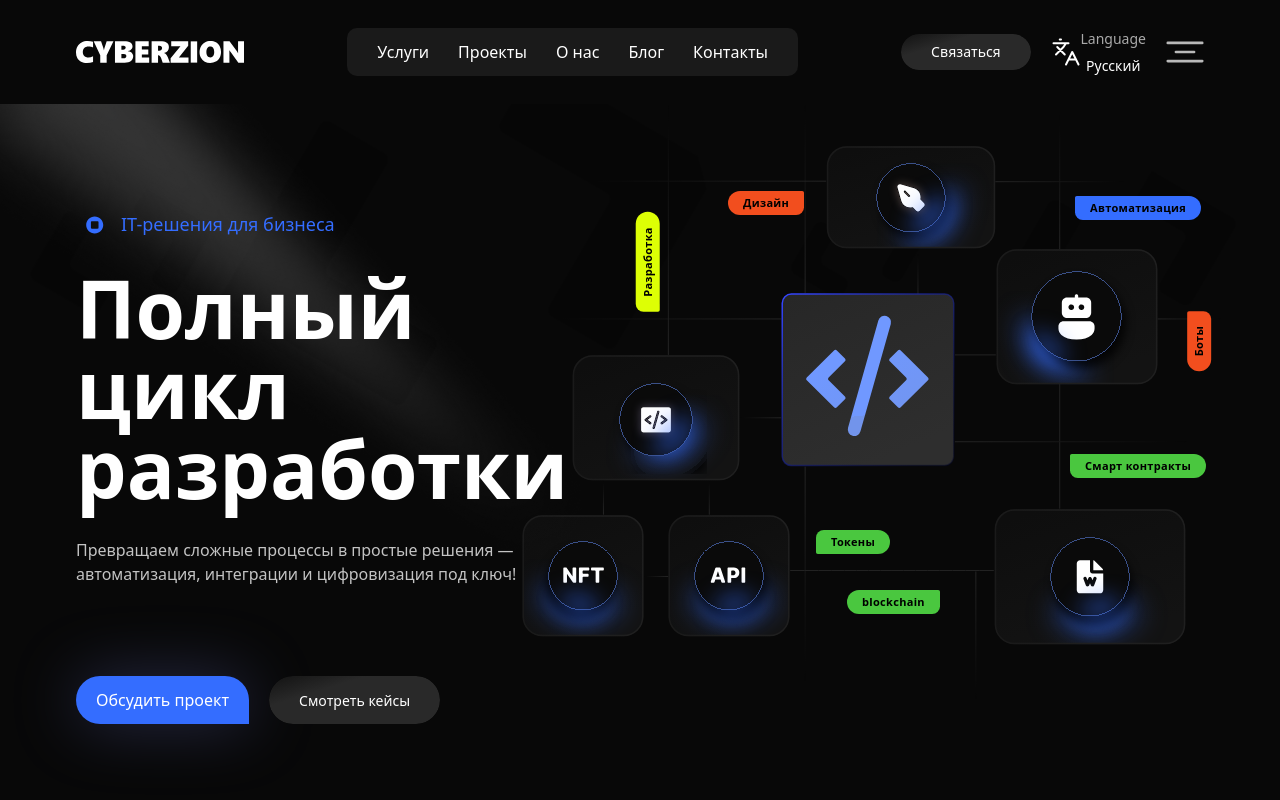
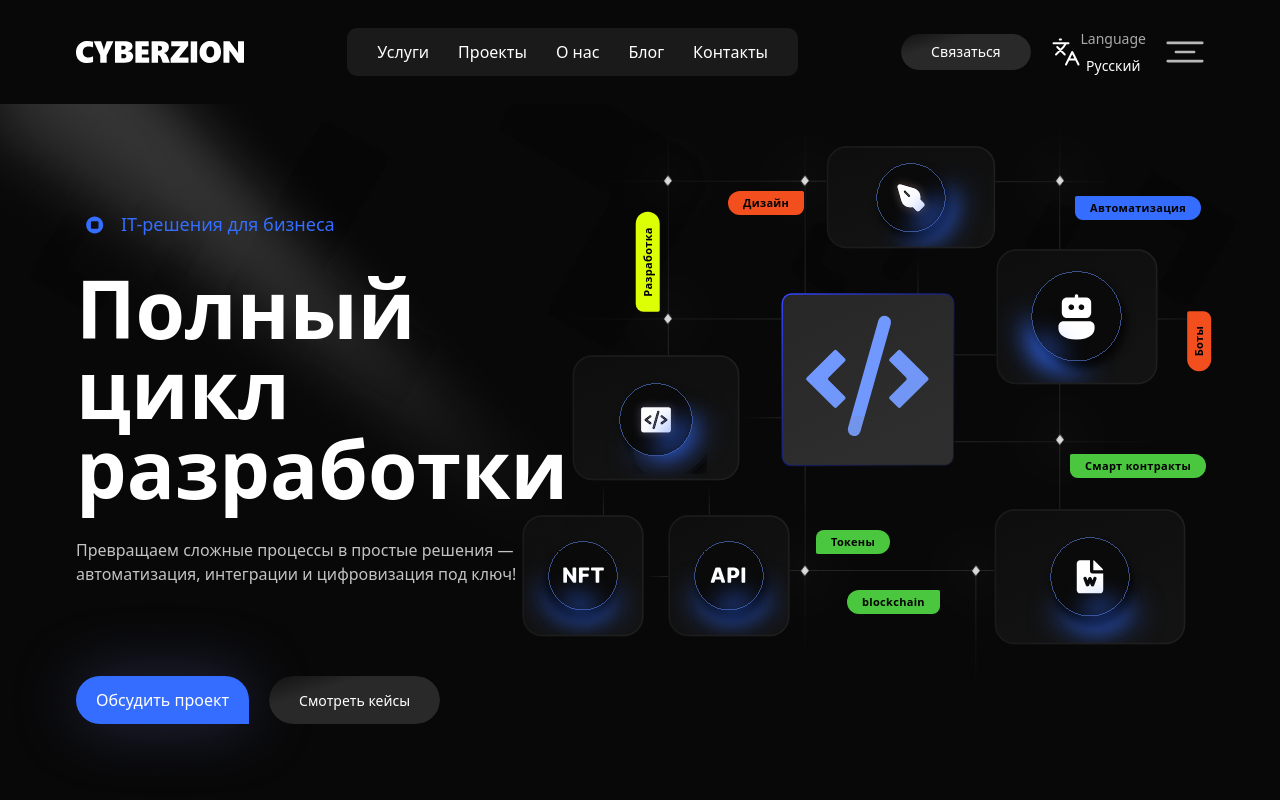
Before and after one commit to AlexandrNikolaenko/cyberzion, a Next.js app in the folder frontend/: page / in a window 1280 px wide. Shown: the top 800 px of the page. Built offline with nearby package versions, Linux system fonts and the light colour scheme.

Commit message:
feat: add svg stars

```diff
--- a/frontend/src/app/page.jsx
+++ b/frontend/src/app/page.jsx
@@ -113,8 +113,47 @@ const services = [
   },
 ];
 
+const startMotionPosition = [
+  {
+    id: 0,
+    left: 139,
+    top: 73,
+  },
+  {
+    id: 1,
+    left: 276,
+    top: 73,
+  },
+  {
+    id: 2,
+    left: 531,
+    top: 73,
+  },
+  {
+    id: 3,
+    left: 139,
+    top: 211,
+  },
+  {
+    id: 4,
+    left: 531,
+    top: 331.63,
+  },
+  {
+    id: 5,
+    left: 447,
+    top: 462.63,
+  },
+  {
+    id: 6,
+    left: 276,
+    top: 462.63,
+  },
+]
+
 export default function Home() {
   const [activeService, setActiveService] = useState(0);
+  const [starsPosition, setStarsPosition] = useState(startMotionPosition);
 
   function handleChooseService(id) {
     setActiveService(id);
@@ -148,9 +187,21 @@ export default function Home() {
 
             <div className={`absolute top-0 right-0 w-[661px] h-[595px]`}>
               <div className={`relative w-full h-full`}>
-                <Image src={'/main-fon-grid.svg'} alt="fon" fill/>
+                <Image src={'/main-fon-grid.svg'} alt="fon" fill objectFit="contain"/>
               </div>
             </div>
+
+            {/* звездочки */}
+
+            {
+              starsPosition.map(star => (
+                <div className="absolute w-[7.86px] rotate-[-45deg]" key={star.id} style={{top: star.top + 'px', left: star.left + 'px'}}>
+                  <div className="fon-star realtive">
+                    <RhombusStar id={star.id} size={7.86}/>
+                  </div>
+                </div>
+              ))
+            }
 
             {/* лэйблы */}
 
@@ -208,10 +259,6 @@ export default function Home() {
                 // <ContarstLabel {...label}>{label.text}</ContarstLabel>
               ))
             }
-
-            {/* звездочки */}
-
-
           </div>
         </div>
         <div className="light rotate-[41.31deg] h-[290.29px] w-[871.27px] top-[138px] left-[-160px]">
```
